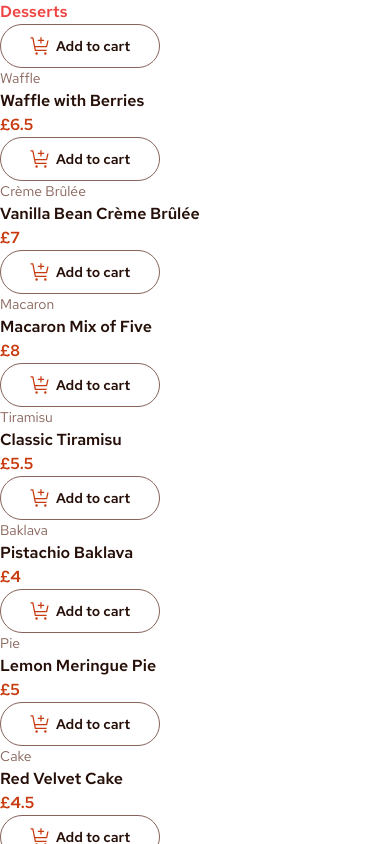
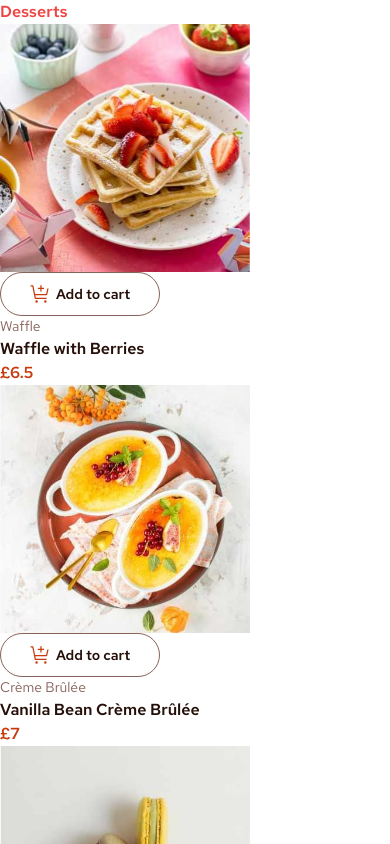
Before and after one commit to anetakasprzak/fm-product-list-cart, a React (Vite) app: page / in a window 390 px wide. Shown: the top 844 px of the page. Built offline with nearby package versions, Linux system fonts and the light colour scheme.

Commit message:
responsive images jsx

```diff
--- a/src/components/Card.tsx
+++ b/src/components/Card.tsx
@@ -17,6 +17,15 @@ function Card({ item }: CardProps) {
 
   return (
     <div>
+      <div className="w-[25rem]">
+        <picture>
+          <source srcSet={image.mobile} media="(max-width: 23.4em)" />
+          <source srcSet={image.tablet} media="(max-width: 47.8em)" />
+          <source srcSet={image.desktop} media="(max-width: 90em)" />
+          <img src={image.desktop} alt="image" />
+        </picture>
+      </div>
+
       <button className="w-[16rem] h-[4.4rem] text-[1.4rem] flex items-center justify-center gap-2 border border-[#87635A] rounded-full hover:text-[#C73B0F] hover:border-[#C73B0F] transition-all duration-200">
         <img
           src="../../public/assets/images/icon-add-to-cart.svg"
```
